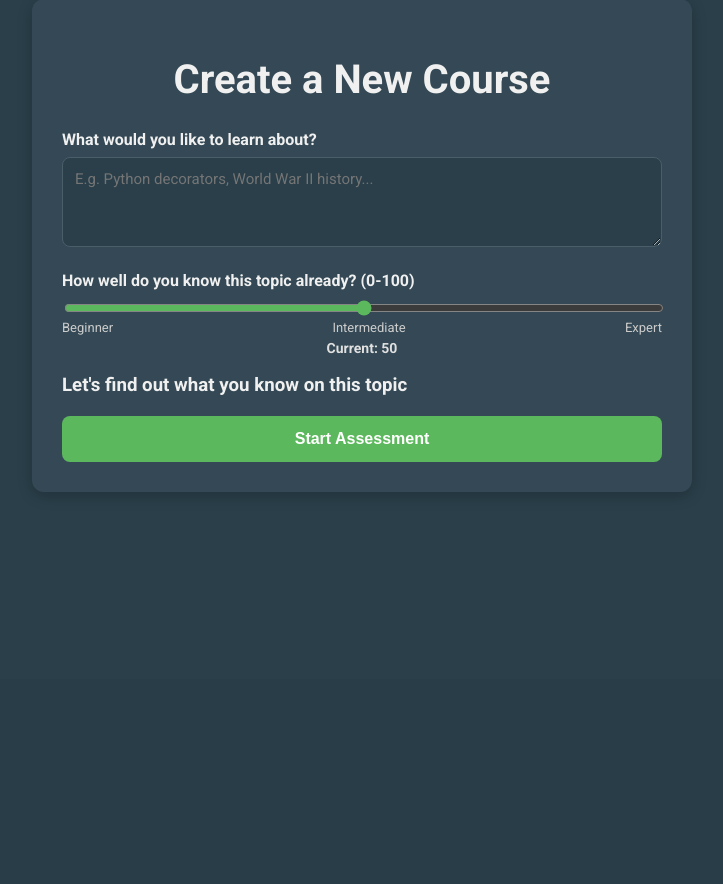
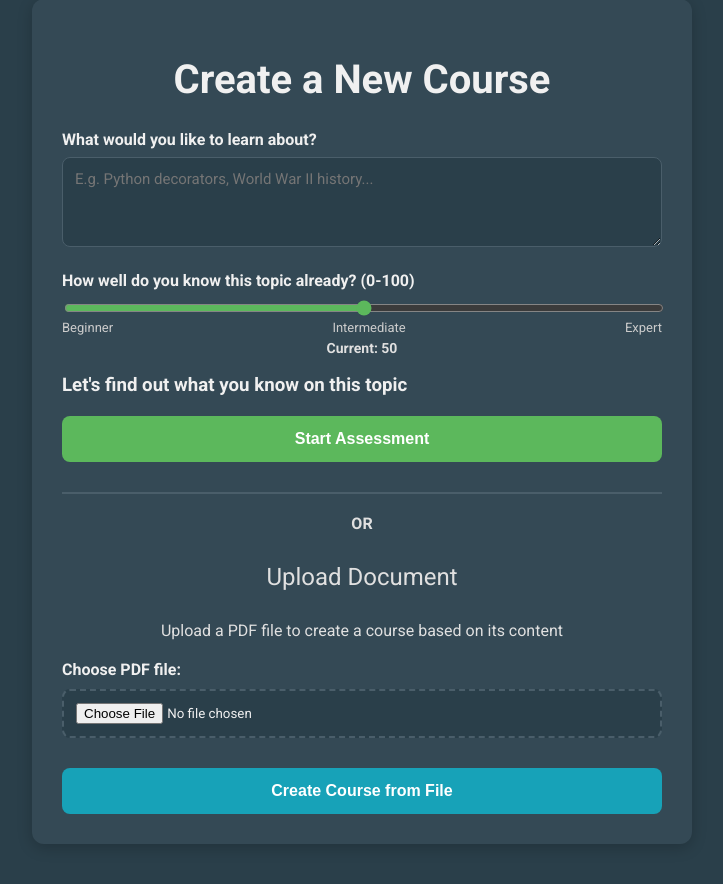
Before and after one commit to SuperscriptSystems/Quillio, a Flask app: page /create in a window 1280 px wide. Shown: the part 121-1005 px from the top of the page, without its empty margins (278-1001 px from the left). Before the commit the page ends 613 px from the top, so only its background shows below. Run offline with Flask 3, Linux system fonts and the light colour scheme; the visitor is signed in with stand-in values (Sample User, id 1).

Commit message:
Added upload file feature

```diff
--- a/app/routes.py
+++ b/app/routes.py
@@ -18,6 +18,7 @@ from app.services import (
 )
 from app.helpers import save_test_to_dict, load_test_from_dict, render_answer_input
 from app.email_service import send_verification_email, send_resend_verification_email, send_password_reset_email
+from app.file_services import create_course_from_file_service
 
 
 # --- Authentication and Main Navigation Routes ---
@@ -749,3 +750,33 @@ def reset_password(token):
             return redirect(url_for('login'))
 
     return render_template('reset_password.html', token=token)
+
+
+# --- File Upload Routes ---
+@app.route('/upload_course', methods=['POST'])
+@login_required
+def upload_course():
+    """Handle PDF file upload and create course from content."""
+    if 'file' not in request.files:
+        flash('No file selected', 'danger')
+        return redirect(url_for('home'))
+
+    file = request.files['file']
+    if file.filename == '':
+        flash('No file selected', 'danger')
+        return redirect(url_for('home'))
+
+    try:
+        # Create course from uploaded file
+        new_course, error = create_course_from_file_service(file, current_user)
+
+        if error:
+            flash(f'Error creating course: {error}', 'danger')
+            return redirect(url_for('home'))
+
+        flash(f'Course "{new_course.course_title}" created successfully from uploaded file!', 'success')
+        return redirect(url_for('show_course', course_id=new_course.id))
+
+    except Exception as e:
+        flash(f'Error processing file: {str(e)}', 'danger')
+        return redirect(url_for('home'))
--- a/app/services.py
+++ b/app/services.py
@@ -12,6 +12,9 @@ from models.json_extractor import JsonExtractor
 from models.fulltest import Test
 from models.question import Question
 from app.models import db, Course, Lesson
+import os
+import PyPDF2
+from werkzeug.utils import secure_filename
 
 
 def _update_token_count(tokens_to_add):
--- a/pyproject.toml
+++ b/pyproject.toml
@@ -55,7 +55,9 @@ dependencies = [
     "typing-extensions (==4.13.0)",
     "urllib3 (==2.2.2)",
     "werkzeug (==3.1.0)",
-    "gunicorn (==20.1.0)"
+    "gunicorn (==20.1.0)",
+    "pypdf2 (==3.0.1)",
+    "python-magic (==0.4.27)"
 ]
 
 
--- a/templates/index.html
+++ b/templates/index.html
@@ -32,15 +32,11 @@
 <div id="main-content">
     <div class="container">
       <h1>{% if lang == 'russian' %}Создать новый курс{% else %}Create a New Course{% endif %}</h1>
+
+      <!-- Assessment Form -->
       <form method="POST" action="{{ url_for('assessment') }}" id="assessment-form">
         <label for="topic">{% if lang == 'russian' %}О чем бы вы хотели узнать?{% else %}What would you like to learn about?{% endif %}</label>
         <textarea id="topic" name="topic" placeholder="{% if lang == 'russian' %}Например, декораторы Python, история Второй мировой войны...{% else %}E.g. Python decorators, World War II history...{% endif %}" required></textarea>
-
-<!--        <div class="radio-group">-->
-<!--          <label>Assessment Format:</label><br>-->
-<!--          <label><input type="radio" name="format" value="multiple_choice" checked> Multiple Choice</label>-->
-<!--          <label><input type="radio" name="format" value="free_form"> Free-form Assignment</label>-->
-<!--        </div>-->
 
         <div class="slider-container">
           <label for="knowledge">{% if lang == 'russian' %}Насколько хорошо вы уже знаете эту тему? (0-100){% else %}How well do you know this topic already? (0-100){% endif %}</label>
@@ -51,27 +47,82 @@
             <span>{% if lang == 'russian' %}Эксперт{% else %}Expert{% endif %}</span>
           </div>
           <div class="current-value" id="slider-value">{% if lang == 'russian' %}Текущее: 50{% else %}Current: 50{% endif %}</div>
-                  <h3>{% if lang == 'russian' %}Давайте выясним, что вы знаете по этой теме{% else %}Let's find out what you know on this topic{% endif %}</h3>
+          <h3>{% if lang == 'russian' %}Давайте выясним, что вы знаете по этой теме{% else %}Let's find out what you know on this topic{% endif %}</h3>
         </div>
         <button type="submit">{% if lang == 'russian' %}Начать оценку{% else %}Start Assessment{% endif %}</button>
       </form>
+
+      <!-- Divider -->
+      <div style="text-align: center; margin: 30px 0; color: #E0E0E0;">
+        <hr style="border: 1px solid #4a5e6a; margin: 20px 0;">
+        <span style="background: #344955; padding: 0 15px; font-weight: bold;">
+          {% if lang == 'russian' %}ИЛИ{% else %}OR{% endif %}
+        </span>
+      </div>
+
+      <!-- File Upload Section -->
+      <div style="margin-top: 30px;">
+        <h2>{% if lang == 'russian' %}Загрузить документ{% else %}Upload Document{% endif %}</h2>
+        <p style="color: #E0E0E0; text-align: center; margin-bottom: 20px;">
+          {% if lang == 'russian' %}Загрузите PDF-файл для создания курса на основе его содержания{% else %}Upload a PDF file to create a course based on its content{% endif %}
+        </p>
+
+        <form method="POST" action="{{ url_for('upload_course') }}" enctype="multipart/form-data" id="upload-form">
+          <div style="margin-bottom: 20px;">
+            <label for="file" style="display: block; margin-bottom: 10px; color: #F0F0F0;">
+              {% if lang == 'russian' %}Выберите PDF файл:{% else %}Choose PDF file:{% endif %}
+            </label>
+            <input type="file" id="file" name="file" accept=".pdf" required
+                   style="width: 100%; padding: 12px; border: 2px dashed #4a5e6a; border-radius: 8px; background: #2A3F4A; color: #F0F0F0; font-family: 'Roboto', sans-serif; box-sizing: border-box; cursor: pointer;">
+          </div>
+
+          <button type="submit" style="background: #17a2b8; margin-top: 10px;">
+            {% if lang == 'russian' %}Создать курс из файла{% else %}Create Course from File{% endif %}
+          </button>
+        </form>
+      </div>
     </div>
 </div>
 
 <div id="loading">
-    <p>{% if lang == 'russian' %}🧪 Готовим вашу персональную оценку...{% else %}🧪 Preparing your custom assessment...{% endif %}</p>
+    <p id="loading-text">{% if lang == 'russian' %}🧪 Готовим вашу персональную оценку...{% else %}🧪 Preparing your custom assessment...{% endif %}</p>
     <div id="spinner"></div>
 </div>
 
 <script>
-    const form = document.getElementById('assessment-form');
+    const assessmentForm = document.getElementById('assessment-form');
+    const uploadForm = document.getElementById('upload-form');
     const loading = document.getElementById('loading');
+    const loadingText = document.getElementById('loading-text');
     const mainContent = document.getElementById('main-content');
     const slider = document.getElementById("knowledge");
     const valueDisplay = document.getElementById("slider-value");
     const lang = '{{ lang }}';
 
-    form.addEventListener('submit', function () {
+    // Loading messages for different processes
+    const loadingMessages = {
+        assessment: {
+            russian: '🧪 Готовим вашу персональную оценку...',
+            english: '🧪 Preparing your custom assessment...'
+        },
+        upload: {
+            russian: '📄 Обрабатываем ваш PDF и создаем курс...',
+            english: '📄 Processing your PDF and creating course...'
+        }
+    };
+
+    // Assessment form loading
+    assessmentForm.addEventListener('submit', function () {
+        const message = lang === 'russian' ? loadingMessages.assessment.russian : loadingMessages.assessment.english;
+        loadingText.textContent = message;
+        mainContent.style.display = 'none';
+        loading.style.display = 'block';
+    });
+
+    // Upload form loading
+    uploadForm.addEventListener('submit', function () {
+        const message = lang === 'russian' ? loadingMessages.upload.russian : loadingMessages.upload.english;
+        loadingText.textContent = message;
       mainContent.style.display = 'none';
       loading.style.display = 'block';
     });
```
Also changed, not shown: models/prompt_builders.py (+55 -0 lines).
